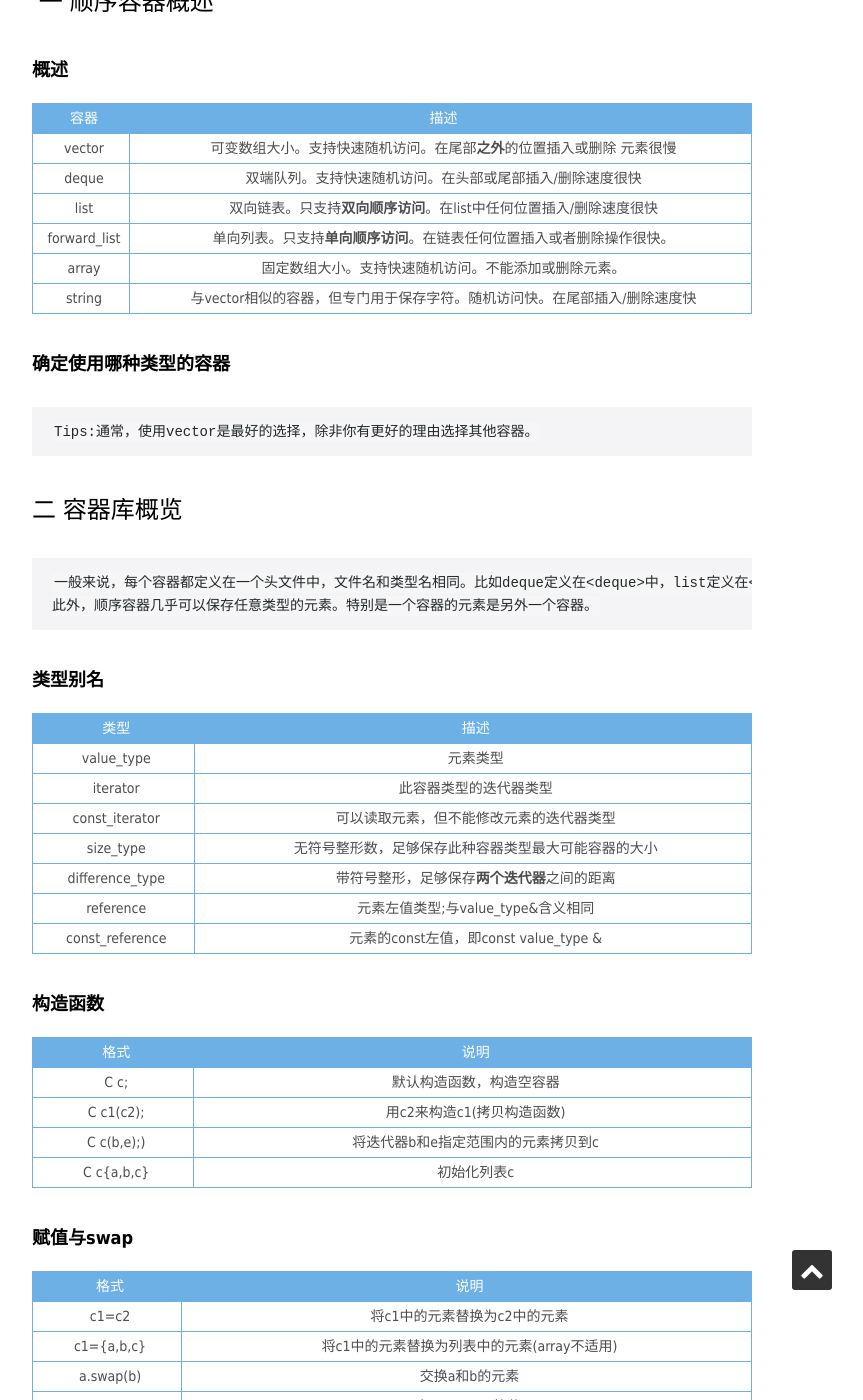
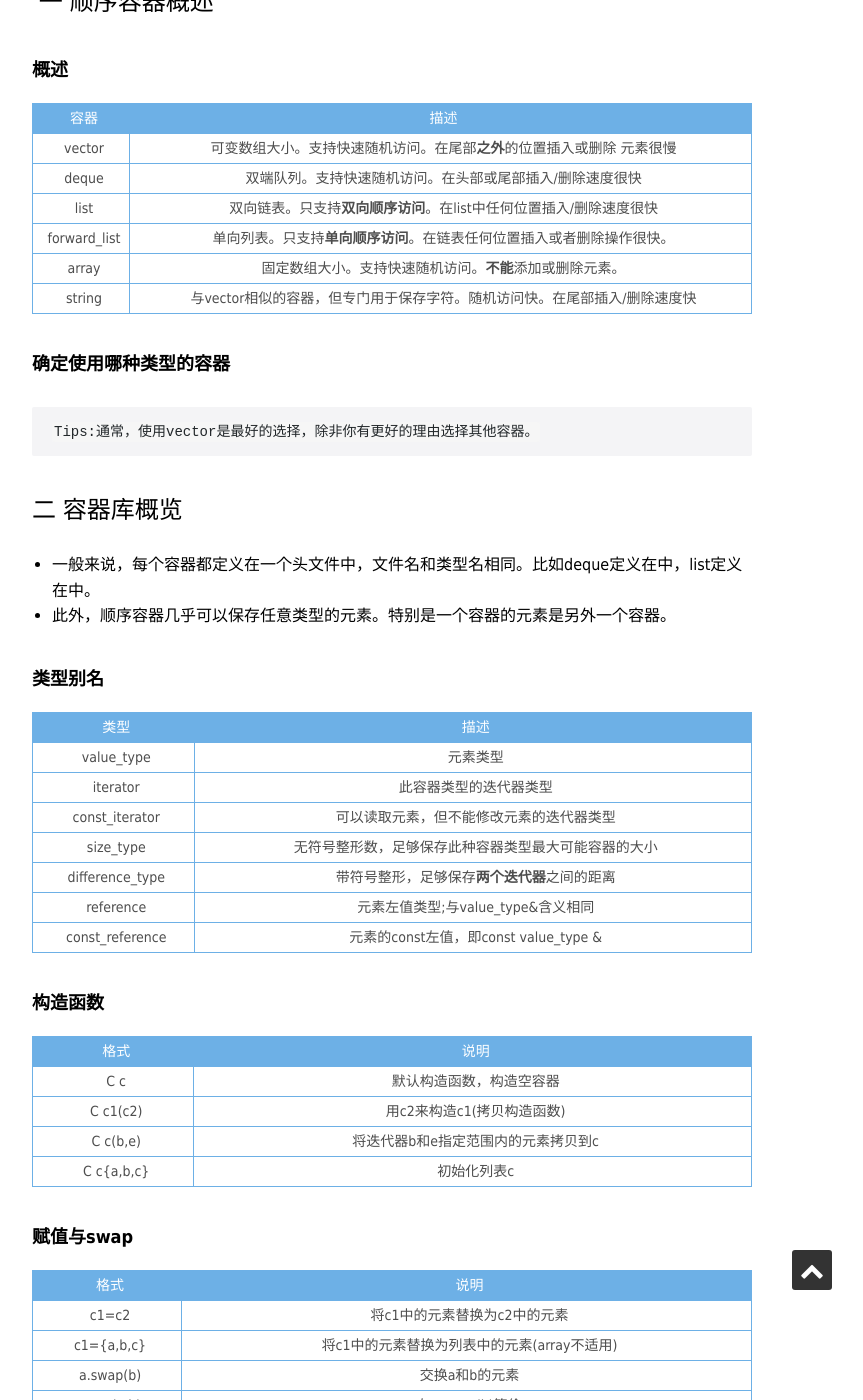
Before and after one commit to Xesian/Xesian, a Jekyll site: the page built from _posts/2015-04-03-C++ 顺序容器.markdown, in a window 1280 px wide and 1400 px high, scrolled down 492 px. Shown: the whole window, without its empty margins (248-1111 px from the left). Built offline with Jekyll 4.4.1, drawn with Linux system fonts in a browser that asks for light colours; nearby versions of some CDN libraries; some web fonts are replaced; comment, search, counter and statistics services are not loaded; some of the changed text lies outside the part shown.

Commit message:
15-04-03 20:26

```diff
--- a/_posts/2015-04-03-C++ 顺序容器.markdown
+++ b/_posts/2015-04-03-C++ 顺序容器.markdown
@@ -14,7 +14,7 @@
 |deque|双端队列。支持快速随机访问。在头部或尾部插入/删除速度很快|
 |list|双向链表。只支持<strong>双向顺序访问</strong>。在list中任何位置插入/删除速度很快|
 |forward_list|单向列表。只支持<strong>单向顺序访问</strong>。在链表任何位置插入或者删除操作很快。|
-|array|固定数组大小。支持快速随机访问。不能添加或删除元素。
+|array|固定数组大小。支持快速随机访问。**不能**添加或删除元素。
 |string|与vector相似的容器，但专门用于保存字符。随机访问快。在尾部插入/删除速度快|
 
 #####  确定使用哪种类型的容器
@@ -22,8 +22,8 @@
 
 ### 二 容器库概览
 
-    一般来说，每个容器都定义在一个头文件中，文件名和类型名相同。比如deque定义在<deque>中，list定义在<list>中。
-    此外，顺序容器几乎可以保存任意类型的元素。特别是一个容器的元素是另外一个容器。
+  + 一般来说，每个容器都定义在一个头文件中，文件名和类型名相同。比如deque定义在<deque>中，list定义在<list>中。
+  + 此外，顺序容器几乎可以保存任意类型的元素。特别是一个容器的元素是另外一个容器。
 
 ##### 类型别名
 
@@ -41,9 +41,9 @@
 
 |格式|说明|
 |:---:|:---:|
-|C c;|默认构造函数，构造空容器|
-|C c1(c2);|用c2来构造c1(拷贝构造函数)|
-|C c(b,e);)|将迭代器b和e指定范围内的元素拷贝到c|
+|C c|默认构造函数，构造空容器|
+|C c1(c2)|用c2来构造c1(拷贝构造函数)|
+|C c(b,e)|将迭代器b和e指定范围内的元素拷贝到c|
 |C c{a,b,c}|初始化列表c|
 
 ##### 赋值与swap
@@ -66,7 +66,7 @@
 
 ##### 添加/删除元素(不适合array)
 
-*注：不同的容器中接口操作接口都不同 *
+*注：不同的容器中接口操作接口都不同*
 
 |  格式  |  说明  |
 |:---:|:----:|
@@ -79,7 +79,7 @@
 
 |  格式  |  说明  |
 |:---:|:----:|
-|==，！=|所有容器都支持|
+|==,!=|所有容器都支持|
 |<,>,<=,>=|关系运算符，无序容器不支持|
 
 ##### 获取迭代器
@@ -123,7 +123,8 @@
 
 ##### 访问元素
 
-*注：*
+*注:*
+
 * at和下标操作只适用于string，vector，deque和array
 * back不适合用户forward_list
 * 访问成员函数返回的都是**引用**
```
